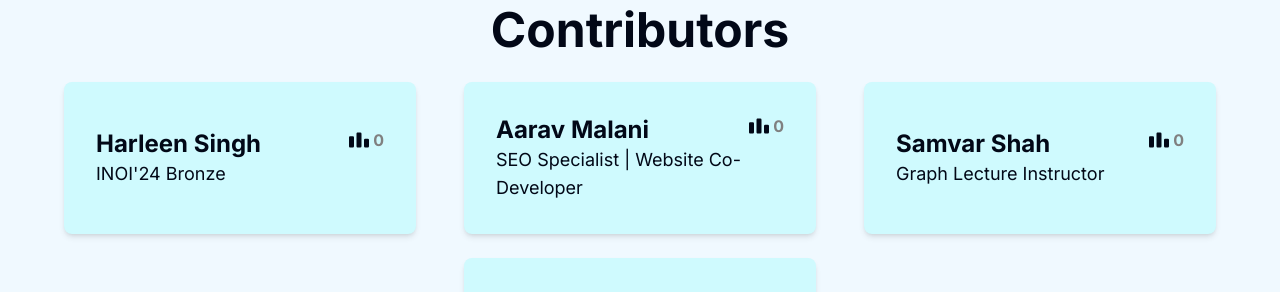
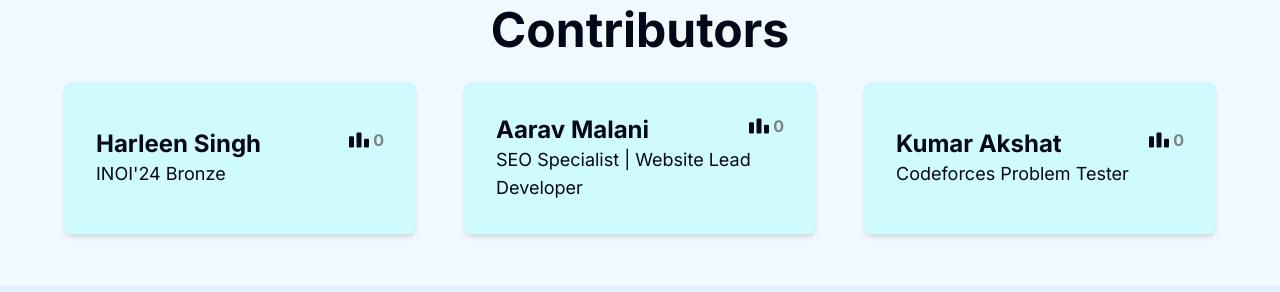
Before and after one commit to spoi-org/website, a Next.js app: page /team in a window 1280 px wide. Shown: the part 1156-1448 px from the top of the page. Built offline with nearby package versions, Linux system fonts and the light colour scheme; no server answers.

Commit message:
Remove Samvar Shah & Update Aarav Malani's role

```diff
--- a/app/team/page.tsx
+++ b/app/team/page.tsx
@@ -93,10 +93,7 @@ export default function Home() {
           INOI&#39;24 Bronze
         </Tile>
         <Tile heading="Aarav Malani" rating={ratingCache["aaravmalani"]} user="aaravmalani">
-          SEO Specialist | Website Co-Developer
-        </Tile>
-        <Tile heading="Samvar Shah" rating={ratingCache["samvar_0907"]} user="samvar_0907">
-          Graph Lecture Instructor
+          SEO Specialist | Website Lead Developer
         </Tile>
         <Tile heading="Kumar Akshat" rating={ratingCache["oddvalue"]} user="oddvalue">
           Codeforces Problem Tester
```
